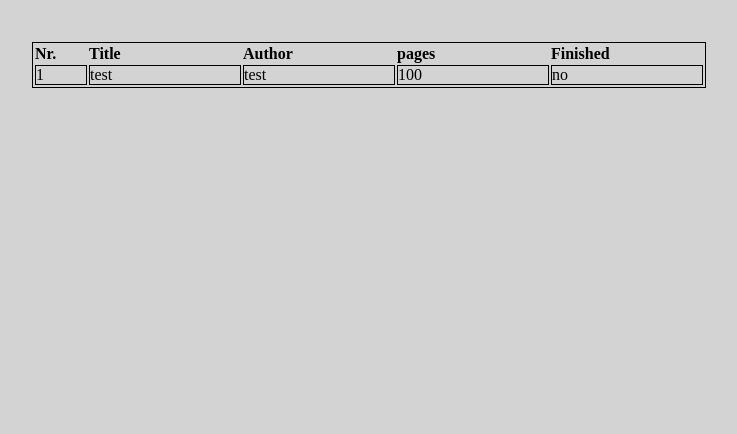
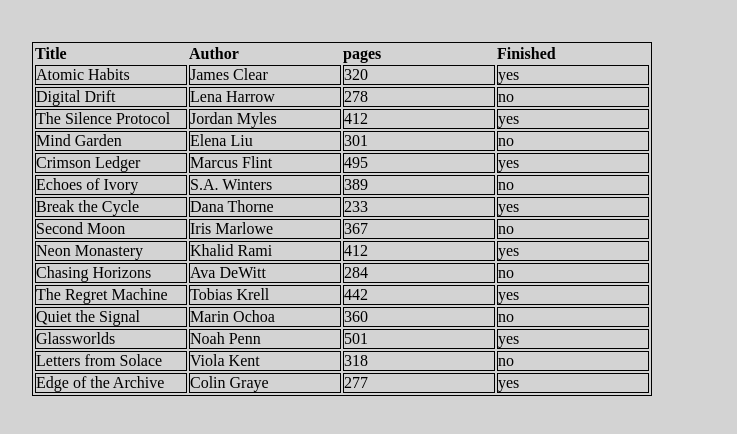
Before and after one commit to sateda/TOP-Library, a plain HTML site: page index.html in a window 1280 px wide. Shown: the whole page, without its empty margins (10-747 px from the left). Drawn offline with Linux system fonts and the light colour scheme.

Commit message:
table is now filled with the data in myLibrary array

```diff
--- a/index.html
+++ b/index.html
@@ -12,7 +12,7 @@
         <table class="myLibrary-table">
             <thead class="myLibrary-table-head">
                 <tr>
-                    <th width="50px">Nr.</th>
+                    <!-- <th width="50px">Nr.</th> -->
                     <th width="150px">Title</th>
                     <th width="150px">Author</th>
                     <th width="150px">pages</th>
--- a/script.js
+++ b/script.js
@@ -33,37 +33,37 @@ addBookToLibrary("Glassworlds", "Noah Penn", 501, "yes");
 addBookToLibrary("Letters from Solace", "Viola Kent", 318, "no");
 addBookToLibrary("Edge of the Archive", "Colin Graye", 277, "yes");
 
-// Loop through myLibrary and add them to the table in the html file
+function addRowToTable(book) {
     const myLibraryTable = document.querySelector("#add-books-with-js");
     const newRow = document.createElement("tr");
 
-const nrCell = document.createElement("td");
-nrCell.setAttribute("class", "bookTableCell");
-nrCell.setAttribute("id", "numberCell");
-nrCell.textContent = "1";
+    // const nrCell = document.createElement("td");
+    // nrCell.setAttribute("class", "bookTableCell");
+    // nrCell.setAttribute("id", "numberCell");
+    // nrCell.textContent = "1";
 
     const titleCell = document.createElement("td");
     titleCell.setAttribute("class", "bookTableCell");
     titleCell.setAttribute("id", "titleCell");
-titleCell.textContent = "test";
+    titleCell.textContent = book.title;
 
     const authorCell = document.createElement("td");
     authorCell.setAttribute("class", "bookTableCell");
     authorCell.setAttribute("id", "authorCell");
-authorCell.textContent = "test";
+    authorCell.textContent = book.author;
 
     const pagesCell = document.createElement("td");
     pagesCell.setAttribute("class", "bookTableCell");
     pagesCell.setAttribute("id", "pagesCell");
-pagesCell.textContent = 100;
+    pagesCell.textContent = book.pages;
 
     const finishedCell = document.createElement("td");
     finishedCell.setAttribute("class", "bookTableCell");
     finishedCell.setAttribute("id", "finishedCell");
-finishedCell.textContent ="no";
+    finishedCell.textContent = book.finished;
 
     // append the cells to the newRow
-newRow.appendChild(nrCell);
+    // newRow.appendChild(nrCell);
     newRow.appendChild(titleCell);
     newRow.appendChild(authorCell);
     newRow.appendChild(pagesCell);
@@ -71,3 +71,7 @@ newRow.appendChild(finishedCell);
 
     // append newRow
     myLibraryTable.appendChild(newRow);
+}
+
+// Loop through myLibrary and add them to the table in the html file
+myLibrary.forEach(addRowToTable);
```
Lines whose indentation alone changed are shown as unchanged.
